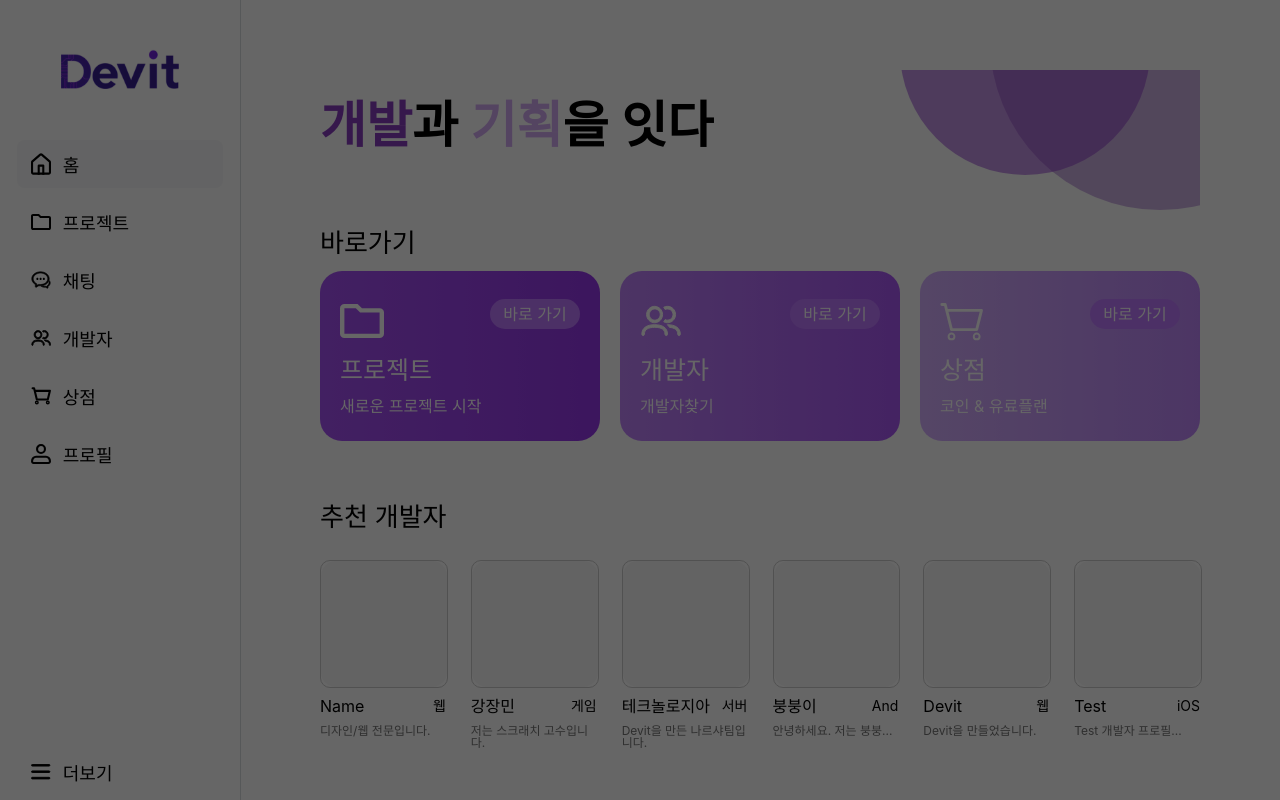
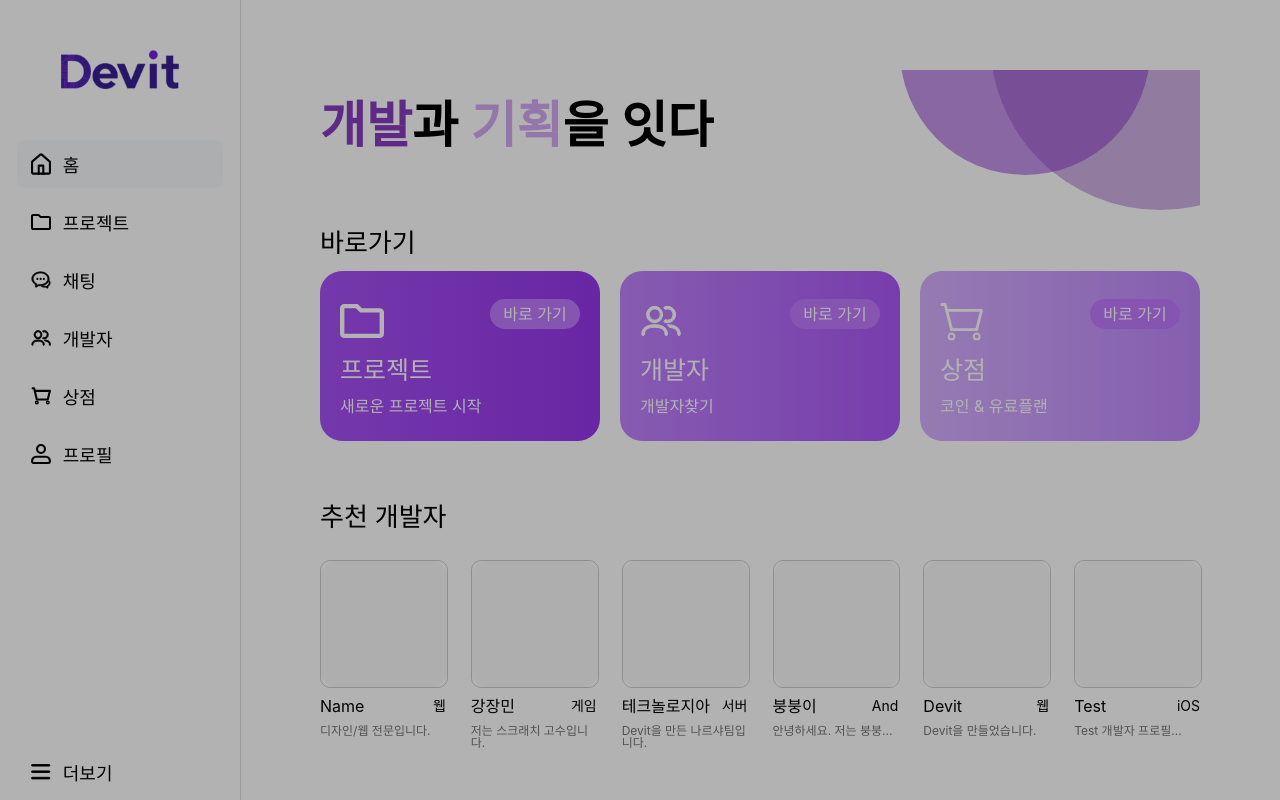
Before and after one commit to technologyaa/Devit-Web, a React (Vite) app: page /home in a window 1280 px wide. Built offline with nearby package versions, Linux system fonts and the light colour scheme.

Commit message:
fix: 홈 화면 모달 색상 통일

```diff
--- a/src/pages/home/styles/homePage.js
+++ b/src/pages/home/styles/homePage.js
@@ -182,7 +182,7 @@ export const NameAndJobText = styled.p`
 export const ModalOverlay = styled.div`
   position: fixed;
   inset: 0;
-  background: rgba(0, 0, 0, 0.6);
+  background: rgba(0, 0, 0, 0.3);
   display: flex;
   justify-content: center;
   align-items: center;
```
